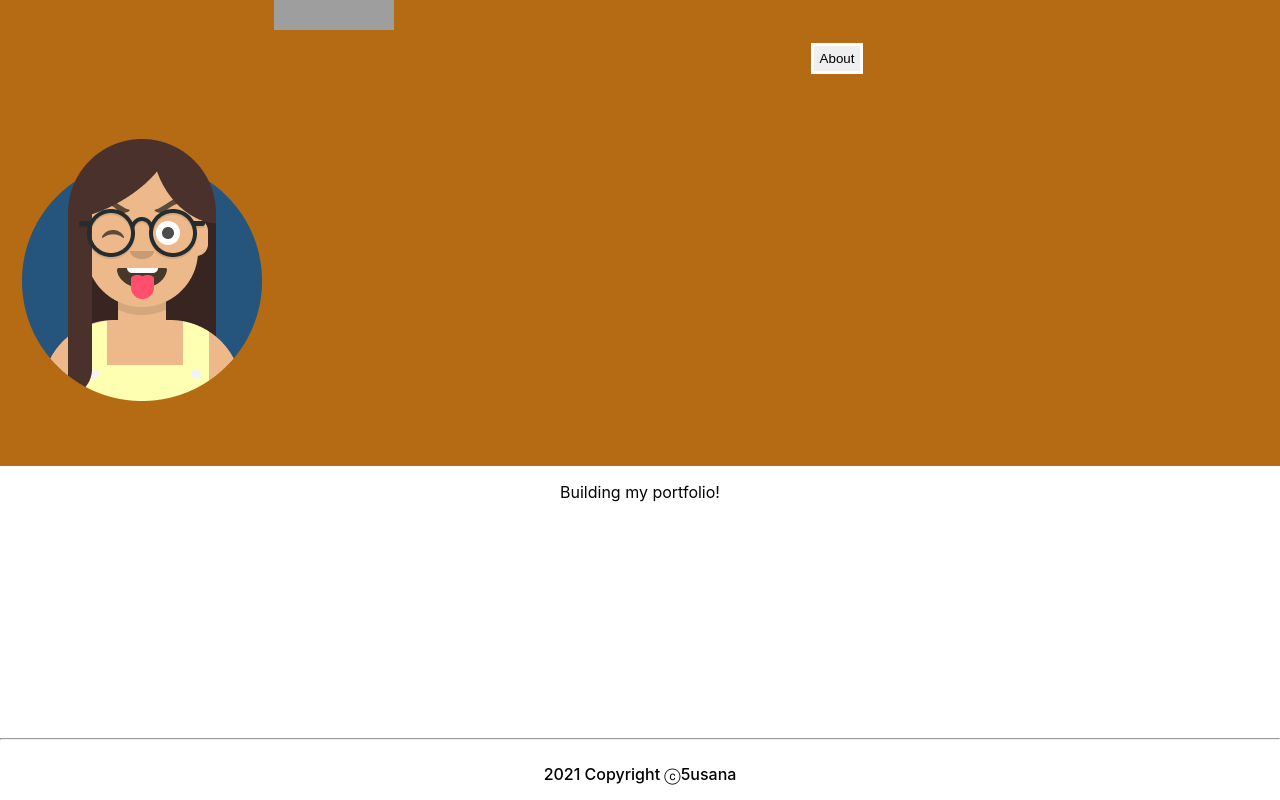
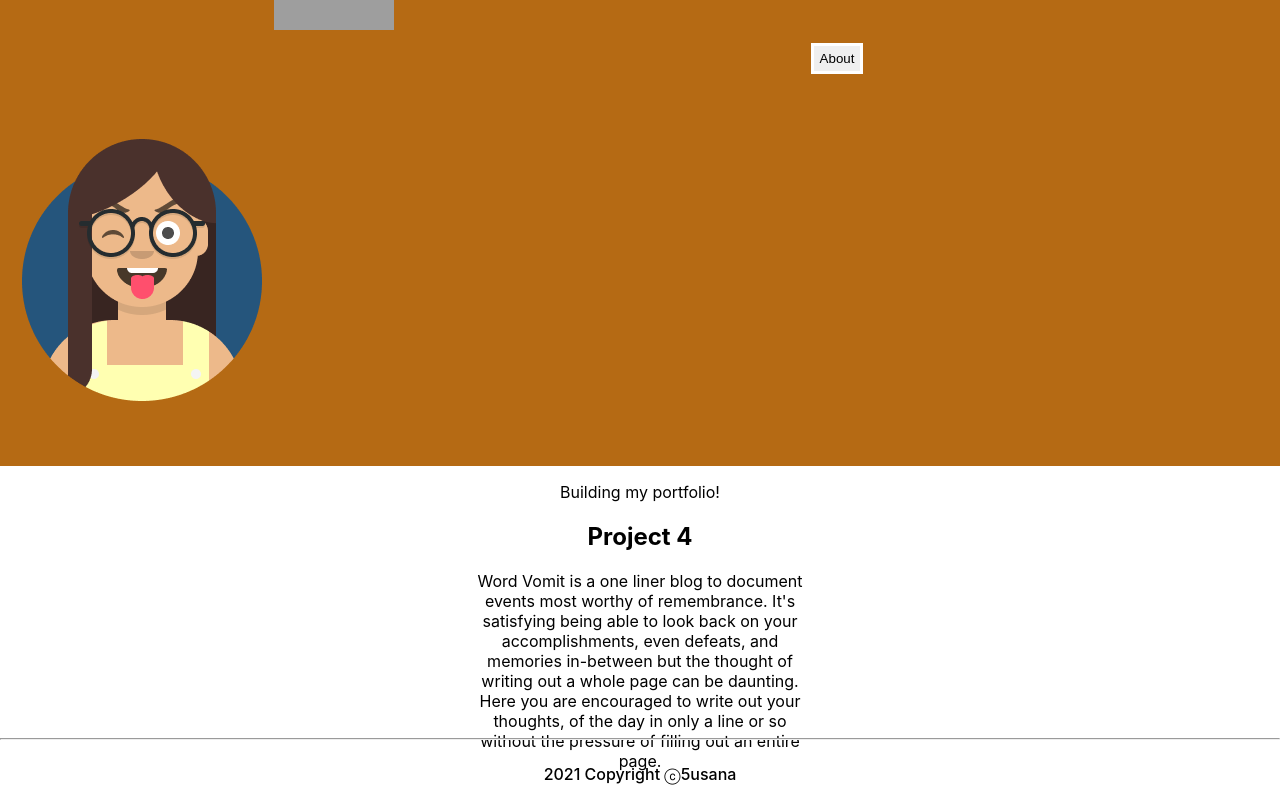
Before and after one commit to 5usana/portfolio, a React (Create React App) app: page / in a window 1280 px wide. Built offline with nearby package versions, Linux system fonts and the light colour scheme; grey boxes are pictures that could not be loaded.

Commit message:
added project componenet to display projects

```diff
--- a/src/components/Home.js
+++ b/src/components/Home.js
@@ -2,6 +2,7 @@ import React from 'react';
 import NavBar from './NavBar';
 import Footer from './Footer';
 import styled from 'styled-components';
+import Projects from './Projects';
 
 const MainDiv = styled.div`
     border-radius: 20px;
@@ -21,6 +22,7 @@ function Home(props) {
             <NavBar />
             <MainDiv>
                 <p>Building my portfolio!</p>
+                <Projects />
             </MainDiv>
             <Footer />
         </>
--- /dev/null
+++ b/src/components/Projects.js
@@ -0,0 +1,17 @@
+import React from 'react';
+
+function Projects(props) {
+    return (
+        <div>
+            <h2> Project 4 </h2>
+            <p>Word Vomit is a one liner blog to document events most worthy of remembrance. It's satisfying being able to look back on your accomplishments, even defeats, and memories in-between but the thought of writing out a whole page can be daunting. Here you are encouraged to write out your thoughts, of the day in only a line or so without the pressure of filling out an entire page.</p>
+
+            {/* <h2> Project 3 </h2>
+            <p>Word Vomit is a one liner blog to document events most worthy of remembrance. It's satisfying being able to look back on your accomplishments, even defeats, and memories in-between but the thought of writing out a whole page can be daunting. Here you are encouraged to write out your thoughts, of the day in only a line or so without the pressure of filling out an entire page.</p> */}
+
+
+        </div>
+    );
+}
+
+export default Projects;
```
